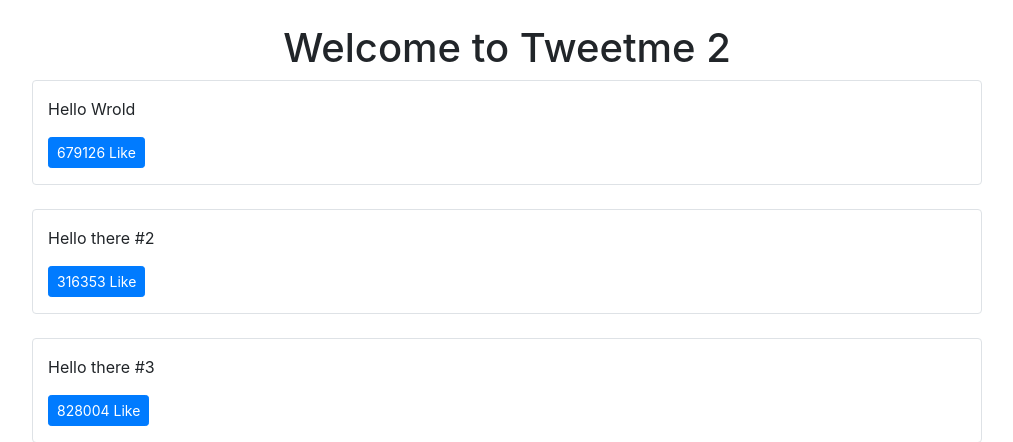
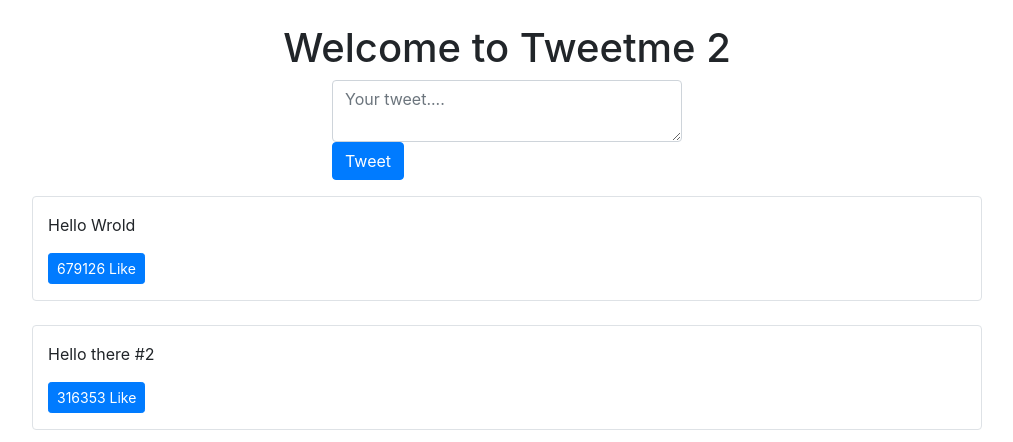
Before and after one commit to sai-myne/TweetMe-2, a Django app: page / in a window 1280 px wide. Shown: the part 56-498 px from the top of the page, without its empty margins (133-1146 px from the left). Run offline with Django 3.2, Linux system fonts and the light colour scheme; data comes from the database, SQL or seed files in the repository; both versions use the stored data as it was after the commit; some libraries are stand-ins or nearby versions.

Commit message:
update-23 Tweet Form by Hand

```diff
--- a/templates/pages/home.html
+++ b/templates/pages/home.html
@@ -11,6 +11,16 @@ This is Amazing
     </div>
 </div>
 
+<div class="row mb-3">
+    <div class="col-md-4 mx-auto col-10">
+        <form action="/create-tweet" method="POSt" class="form">
+            {% csrf_token %}
+            <input type="hidden" value="/" name="next" />
+            <textarea class="form-control" name='content' placeholder="Your tweet...."></textarea>
+            <button type='submit' class="btn btn-primary">Tweet</button>
+        </form>
+    </div>
+</div>
 
 <div class="row" id="tweets">
     Loading...
--- a/tweets/views.py
+++ b/tweets/views.py
@@ -13,6 +13,7 @@ def home_view(request, *args, **kwargs):
 
 def tweet_create_view(request, *args, **kwargs):
     form = TweetForm(request.POST or None)
+    print('post data is', request.POST)
     if form.is_valid():
         obj = form.save(commit=False)
         # do other form related logic
```
Also changed, not shown: db.sqlite3.
